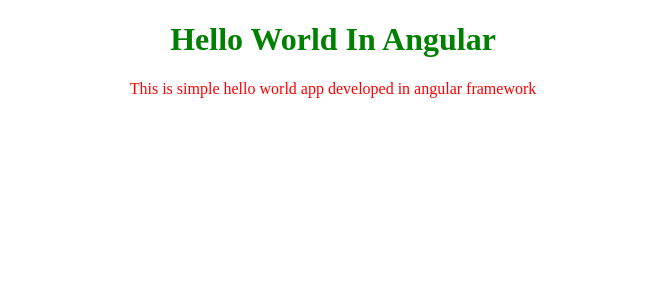
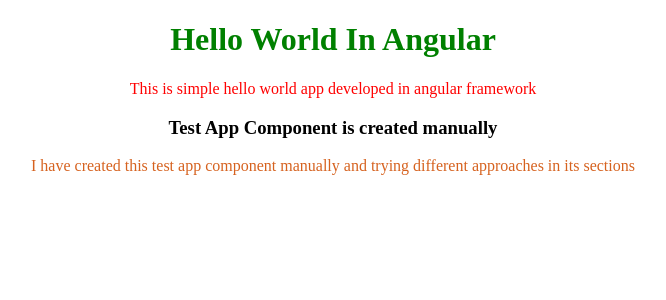
Before and after one commit to amjadali27/HelloWorldApp, an Angular app: page / in a window 1280 px wide. Shown: the top 300 px of the page, without its empty margins (307-973 px from the left). Built offline with nearby package versions, Linux system fonts and the light colour scheme.

Commit message:
Added manually created test-app component

```diff
--- /dev/null
+++ b/src/app/MyComponents/test-app.component.css
@@ -0,0 +1,7 @@
+h3{
+    text-align: center;
+}
+p{
+    text-align: center;
+    color:rgb(214, 98, 31);
+}
--- /dev/null
+++ b/src/app/MyComponents/test-app.component.html
@@ -0,0 +1,2 @@
+<h3>Test App Component is created manually</h3>
+<p>I have created this test app component manually and trying different approaches in its sections</p>
--- /dev/null
+++ b/src/app/MyComponents/test-app.component.ts
@@ -0,0 +1,16 @@
+import{Component} from '@angular/core'
+
+@Component({
+    selector: 'test-app',
+    templateUrl:'./test-app.component.html',
+    styleUrls:['./test-app.component.css']
+//     template: `
+//         <h3> Angular Tutorial</h3>
+//         <p>Learning Angular development from Angular official documentation</p>
+//     `,
+//     styles: ['h3{text-align:center;}','p{color:blue}p{text-align:center}']
+})
+
+export class TestAppComponent{
+    title="Test App";
+}
--- a/src/app/app.component.html
+++ b/src/app/app.component.html
@@ -1,2 +1,3 @@
 <h1 align="center">Hello World In Angular</h1>
 <p align="center">This is simple hello world app developed in angular framework</p>
+<test-app></test-app>
--- a/src/app/app.module.ts
+++ b/src/app/app.module.ts
@@ -2,10 +2,12 @@
 import { BrowserModule } from '@angular/platform-browser';
 
 import { AppComponent } from './app.component';
+import { TestAppComponent } from './MyComponents/test-app.component';
 
 @NgModule({
   declarations: [
-    AppComponent
+    AppComponent,
+    TestAppComponent
   ],
   imports: [
     BrowserModule
```
